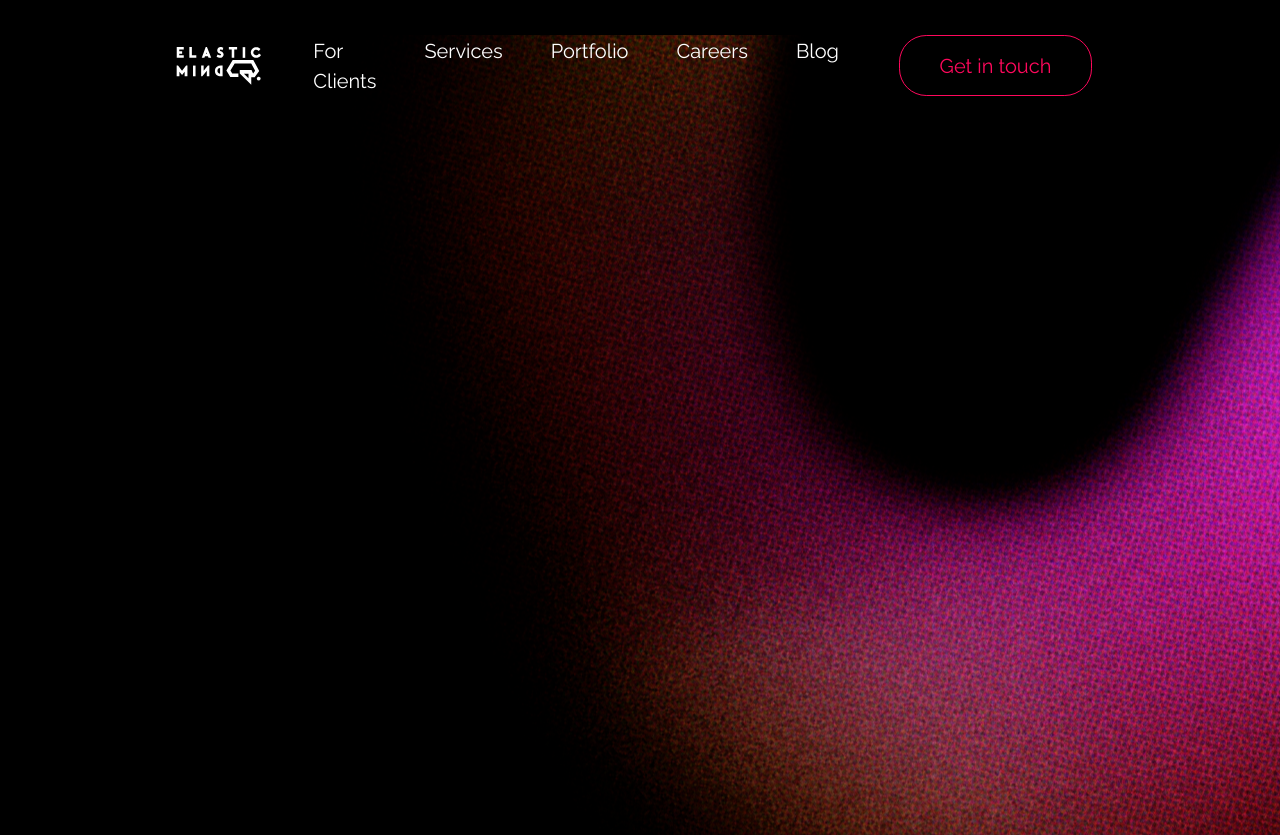
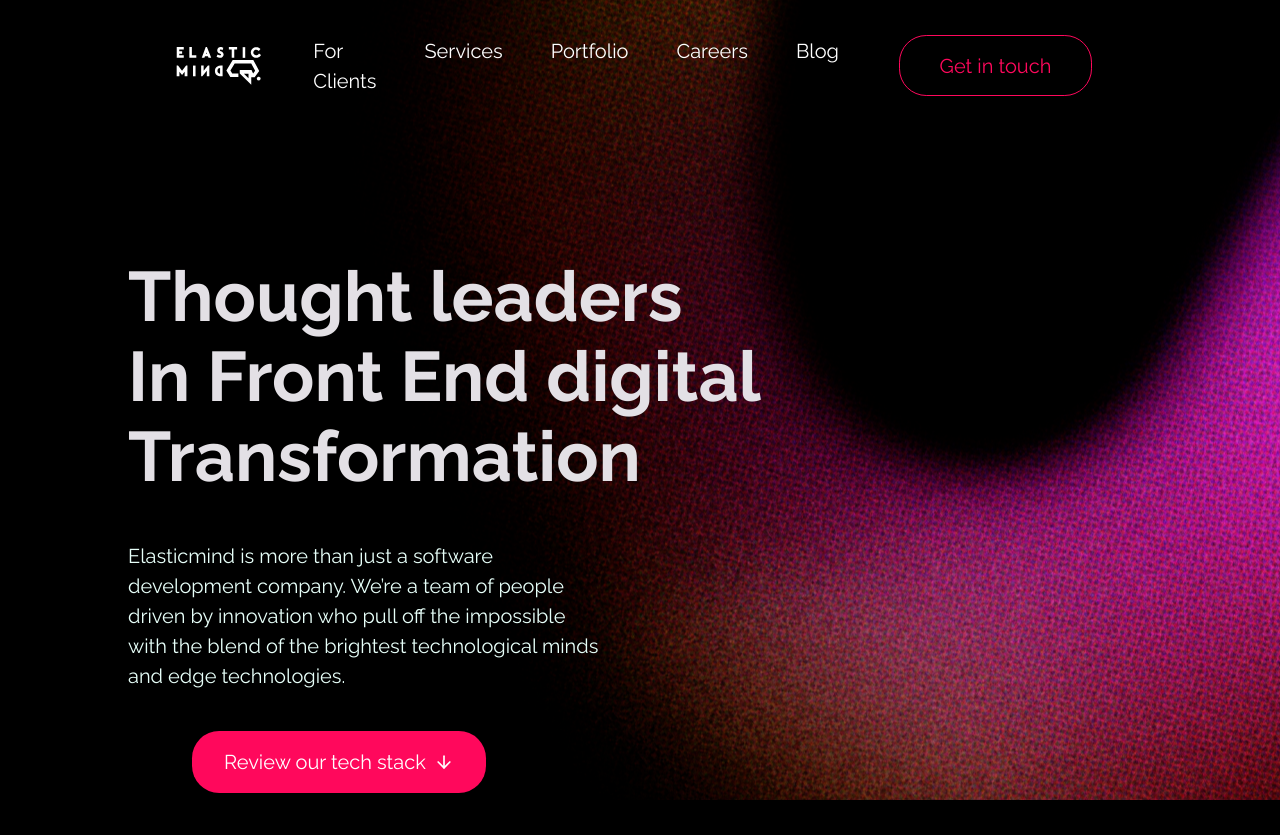
Before and after one commit to monobis/elasticmind-backup, a Next.js app: page / in a window 1280 px wide. After the commit the page ends 800 px from the top, so only its background shows below. Built offline with nearby package versions, Linux system fonts and the light colour scheme.

Commit message:
feat: :sparkles: Created base home page

```diff
--- a/package.json
+++ b/package.json
@@ -12,7 +12,8 @@
     "elasticmind": "file:",
     "next": "14.2.13",
     "react": "^18",
-    "react-dom": "^18"
+    "react-dom": "^18",
+    "react-feather": "^2.0.10"
   },
   "devDependencies": {
     "@types/node": "^20",
--- a/src/Header/style.module.css
+++ b/src/Header/style.module.css
@@ -4,7 +4,7 @@
   align-items: center;
   justify-content: space-between;
   padding-inline: 11rem;
-  margin-top: 2.2rem;
+  padding-top: 2.2rem;
 }
 
 .leftContent {
--- a/src/app/page.module.css
+++ b/src/app/page.module.css
@@ -6,3 +6,47 @@
   width: 100%;
   color: white;
 }
+
+.centerContent {
+  width: 39.56rem;
+  margin-top: 10rem;
+  margin-left: 8rem;
+}
+
+.title {
+  font-size: var(--font-size-xl);
+  color: var(--color-gray-100);
+  line-height: 5rem;
+}
+
+.description {
+  margin-top: 2.8rem;
+
+  font-size: var(--font-size-md);
+  color: var(--color-green-100);
+  width: 30rem;
+}
+
+.buttonReview {
+  display: flex;
+  align-items: center;
+  border: 0;
+  background-color: var(--color-rose-300);
+  color: var(--color-white);
+  font-size: var(--font-size-md);
+  padding: 1rem;
+  padding-inline: 2rem;
+  border-radius: 1.7rem;
+  margin-top: 2.5rem;
+  margin-left: 4rem;
+  cursor: pointer;
+  transition: background-color 0.3s ease;
+}
+
+.buttonReview:hover {
+  background-color: var(--color-rose-200);
+}
+
+.textButton {
+  margin-right: 0.5rem;
+}
--- a/src/app/page.tsx
+++ b/src/app/page.tsx
@@ -1,11 +1,28 @@
 import { Header } from "@/Header";
 import styles from "./page.module.css";
+import { ArrowDown } from "react-feather";
 
 export default function Home() {
   return (
     <main className={styles.container}>
       <Header />
-      <section className={styles.content}></section>
+      <section className={styles.content}>
+        <div className={styles.centerContent}>
+          <h1 className={styles.title}>
+            Thought leaders In Front End digital Transformation
+          </h1>
+          <p className={styles.description}>
+            Elasticmind is more than just a software development company. We’re
+            a team of people driven by innovation who pull off the impossible
+            with the blend of the brightest technological minds and edge
+            technologies.
+          </p>
+          <button className={styles.buttonReview}>
+            <span className={styles.textButton}>Review our tech stack</span>{" "}
+            <ArrowDown size={20} />
+          </button>
+        </div>
+      </section>
     </main>
   );
 }
--- a/src/app/styles/theme.css
+++ b/src/app/styles/theme.css
@@ -17,5 +17,8 @@
 
   --color-green-100: #e7fff9;
 
+  --font-size-sm: 16px;
   --font-size-md: 20px;
+  --font-size-lg: 28px;
+  --font-size-xl: 70px;
 }
```
Also changed, not shown: 1 other file (tests, documents, lock files or other folders).
